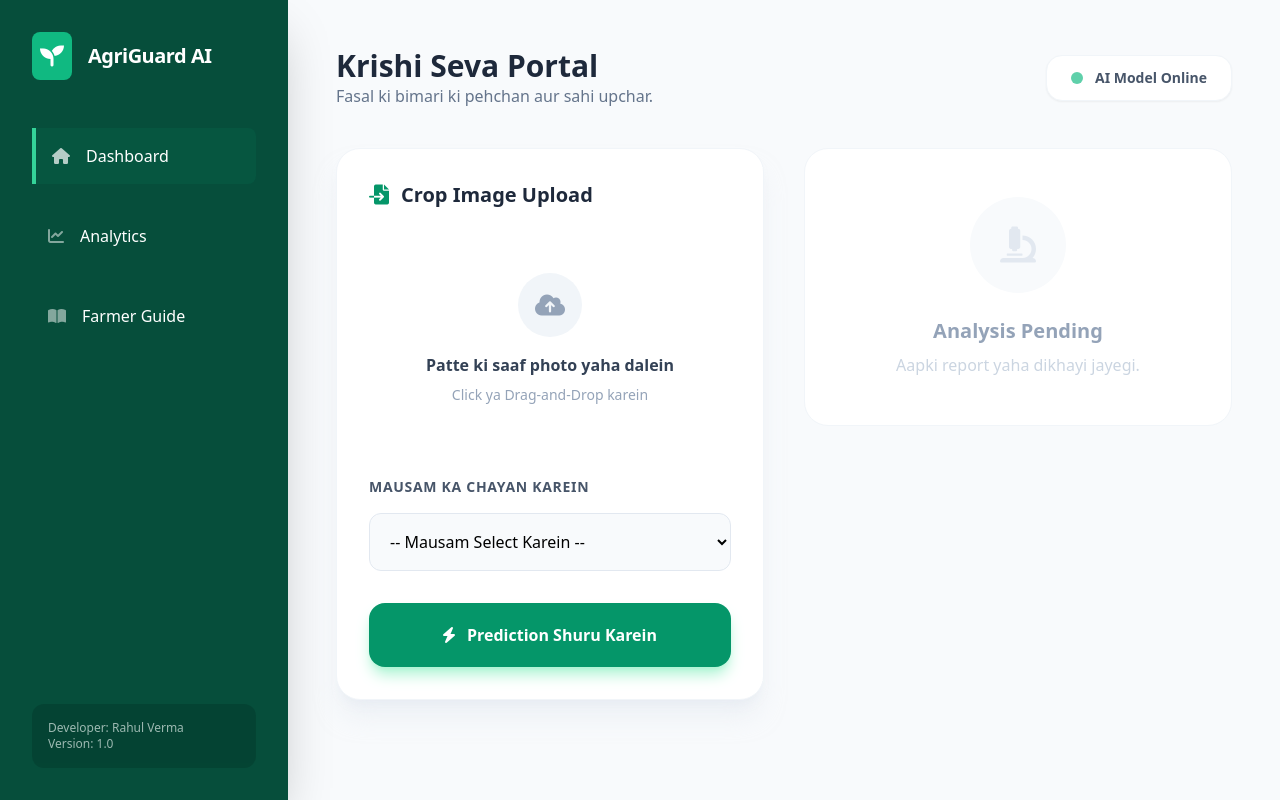
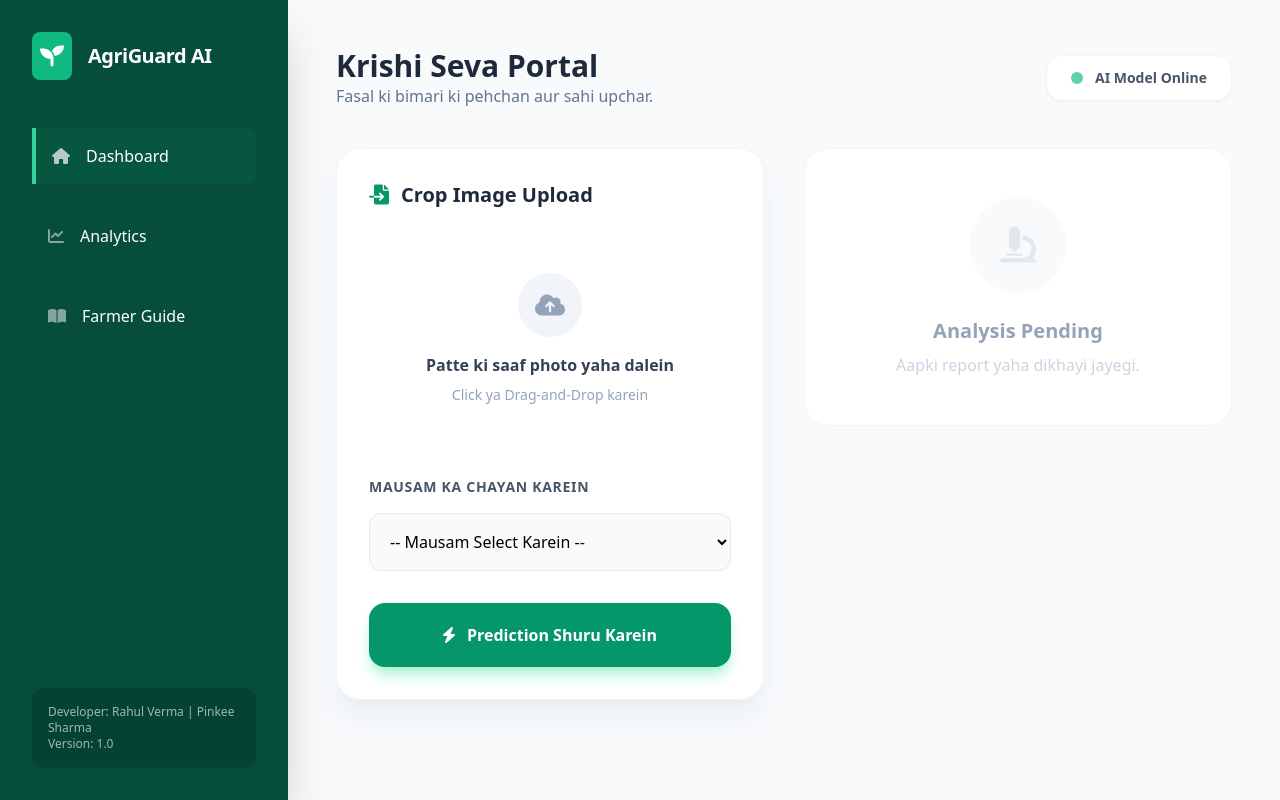
Before and after one commit to RahulVerma0424/Crop-Disease-Detection-System-with-Treatment-, a Flask app: page / in a window 1280 px wide. Run offline with Flask 3, Linux system fonts and the light colour scheme; some libraries are stand-ins or nearby versions.

Commit message:
Add Member to developer credits

```diff
--- a/templates/index.html
+++ b/templates/index.html
@@ -35,7 +35,7 @@
         </nav>
 
         <div class="mt-auto p-4 bg-emerald-950/50 rounded-xl text-xs opacity-60">
-            <p>Developer: Rahul Verma</p>
+            <p>Developer: Rahul Verma | Pinkee Sharma</p>
             <p>Version: 1.0</p>
         </div>
     </aside>
```
